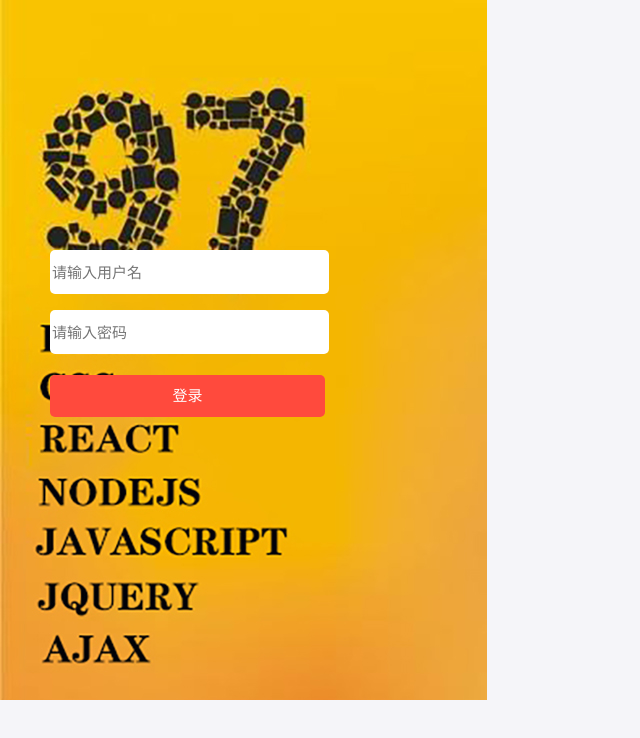
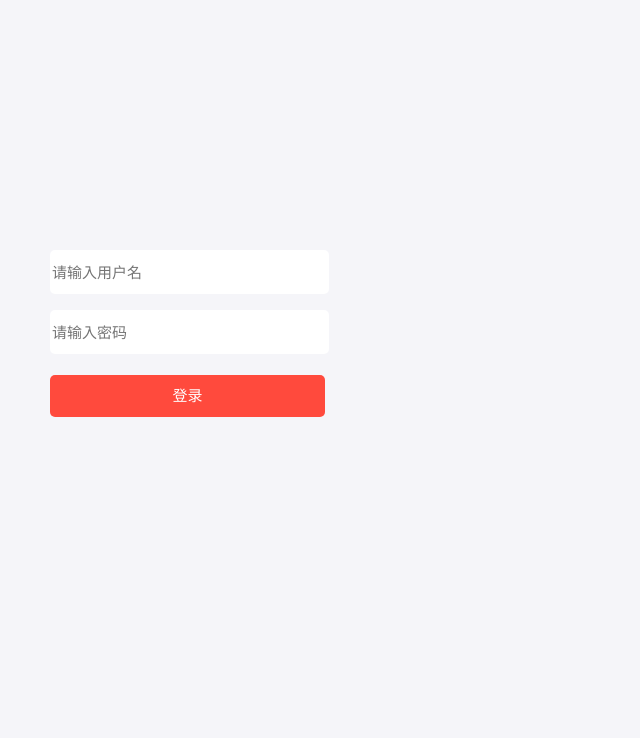
Before and after one commit to chailintongLYN/Software-group, a React (Create React App) app in the folder Project/myapp/: page /login in a window 1280 px wide. Shown: the top 738 px of the page, without its empty margins (0-640 px from the left). Built offline with nearby package versions, Linux system fonts and the light colour scheme.

Commit message:
heshuang

```diff
--- a/Project/myapp/src/shixinxiangmu/Login.js
+++ b/Project/myapp/src/shixinxiangmu/Login.js
@@ -52,9 +52,8 @@
         return (
 
             <div class="container">
-                <form className="login" onSubmit={this.handleSumit}>
+                <form onSubmit={this.handleSumit}>
                     <div>
-                        <label htmlFor="">
                             <input
                                 type="text"
                                 name="username"
@@ -63,10 +62,8 @@
                                 onChange={this.handleChange}
                                 class="username"
                             />
-                        </label>
                     </div>
                     <div>
-                        <label htmlFor="">
 
                             <input
                                 type="password"
@@ -76,7 +73,6 @@
                                 onChange={this.handleChange}
                                 class="password"
                             />
-                        </label>
                     </div>
                     <input type="submit" value="登录" class="denglu" />
                 </form>
--- a/Project/myapp/src/shixinxiangmu/login.css
+++ b/Project/myapp/src/shixinxiangmu/login.css
@@ -5,7 +5,9 @@
     background-image: url(./login背景.jpg);
     width:100% ;
     background-repeat: no-repeat;
-    height: 700px;
+    height: 100%;
+    background-size:100% 100%;
+
 }
 form{
     display: inline-block;
@@ -33,3 +35,7 @@
     background-color:#FF4A3D;
     color:#fff;
 }
+.ll{
+    width: 400px;
+    height: 100px;
+}
```
